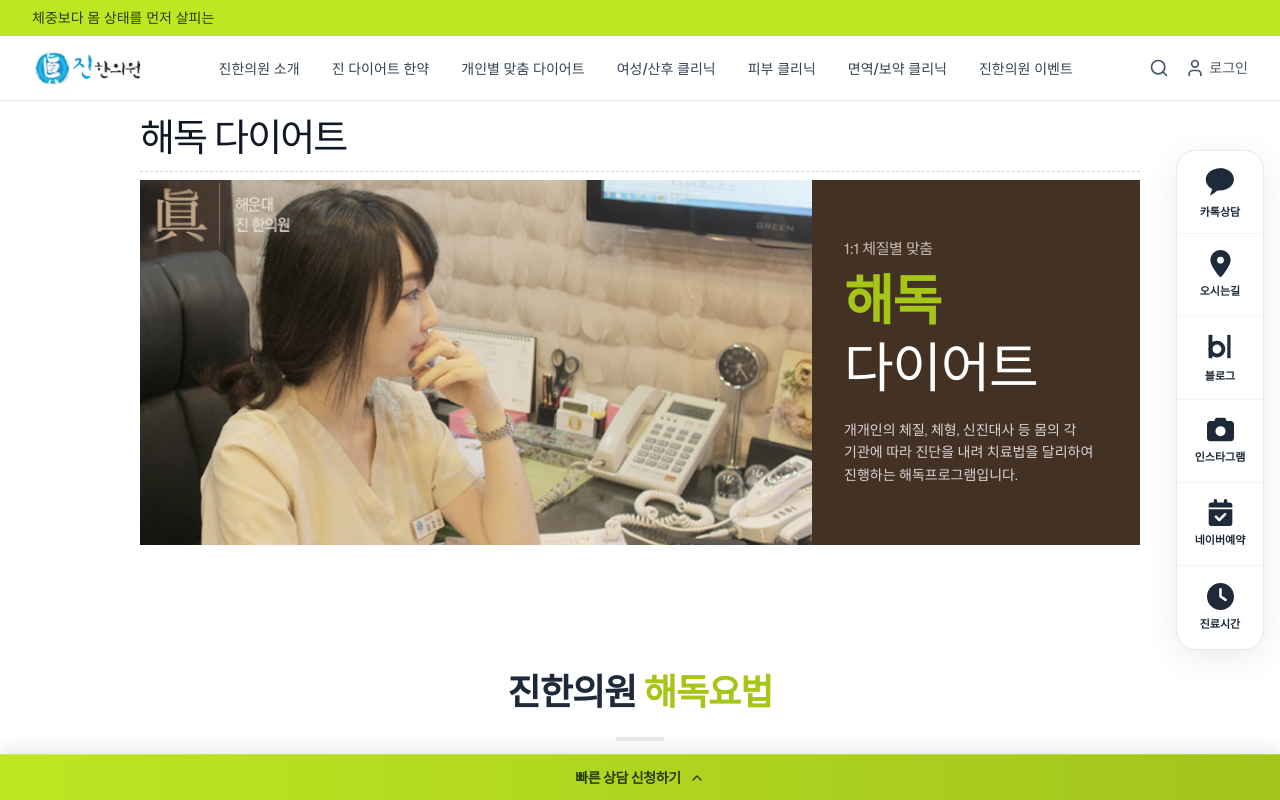
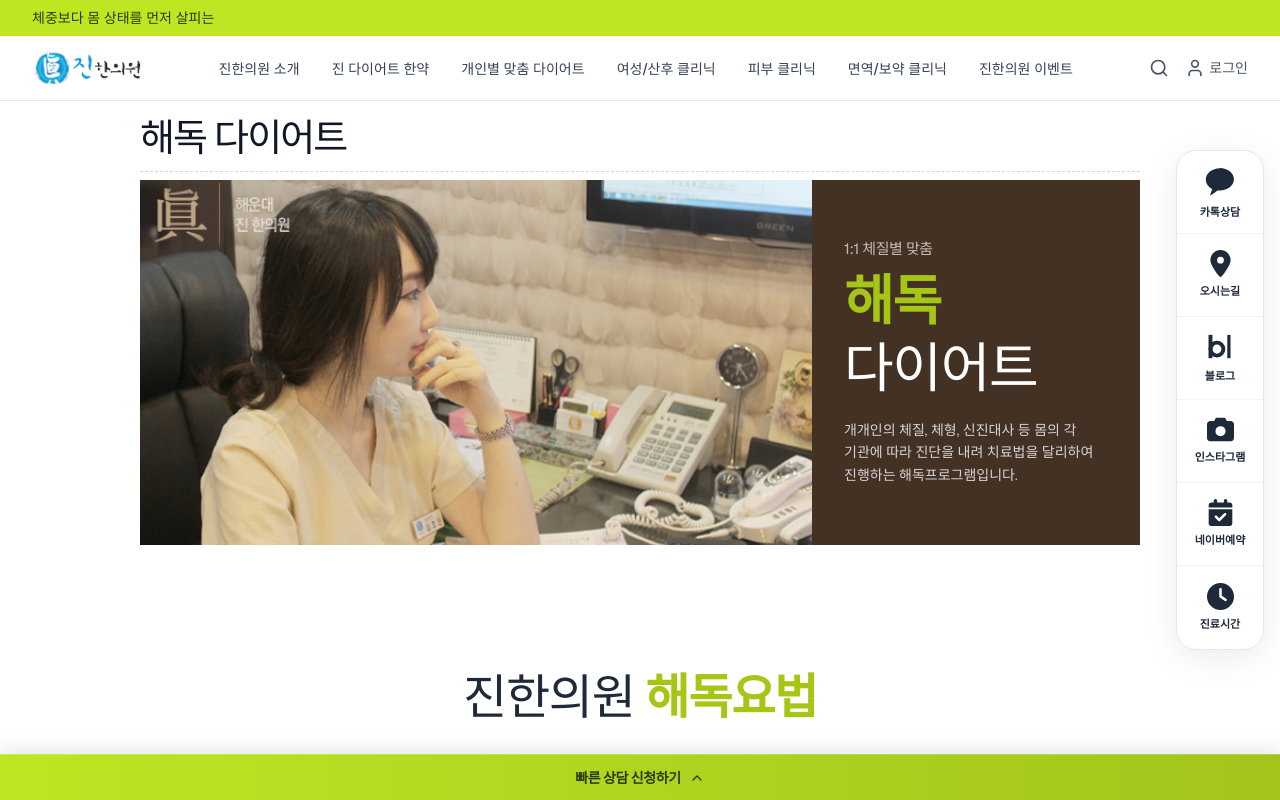
Before and after one commit to ctadamteam/Jin_oriental, a Next.js app: page /custom-diet/detox in a window 1280 px wide. Shown: the top 800 px of the page. Built offline with nearby package versions, Linux system fonts and the light colour scheme; a web font is replaced by a local one.

Commit message:
style: update detox section 2 title font size and remove underline accent

```diff
--- a/app/(site)/custom-diet/detox/page.tsx
+++ b/app/(site)/custom-diet/detox/page.tsx
@@ -34,8 +34,7 @@ export default function DetoxDietPage() {
       {/* 2. Intro Section (독소란 무엇인가요?) */}
       <section className="w-full max-w-5xl mx-auto px-4 py-16 md:py-24">
         <div className="text-center mb-16">
-          <h2 className="text-3xl md:text-4xl font-bold text-gray-800 tracking-tight">진한의원 <span className="text-[#A5C614]">해독요법</span></h2>
-          <div className="w-12 h-1 bg-gray-200 mx-auto mt-6"></div>
+          <h2 className="text-3xl md:text-5xl font-medium text-gray-800 tracking-tight">진한의원 <span className="text-[#A5C614] font-bold">해독요법</span></h2>
         </div>
 
         <div className="flex flex-col md:flex-row items-center gap-10">
```
